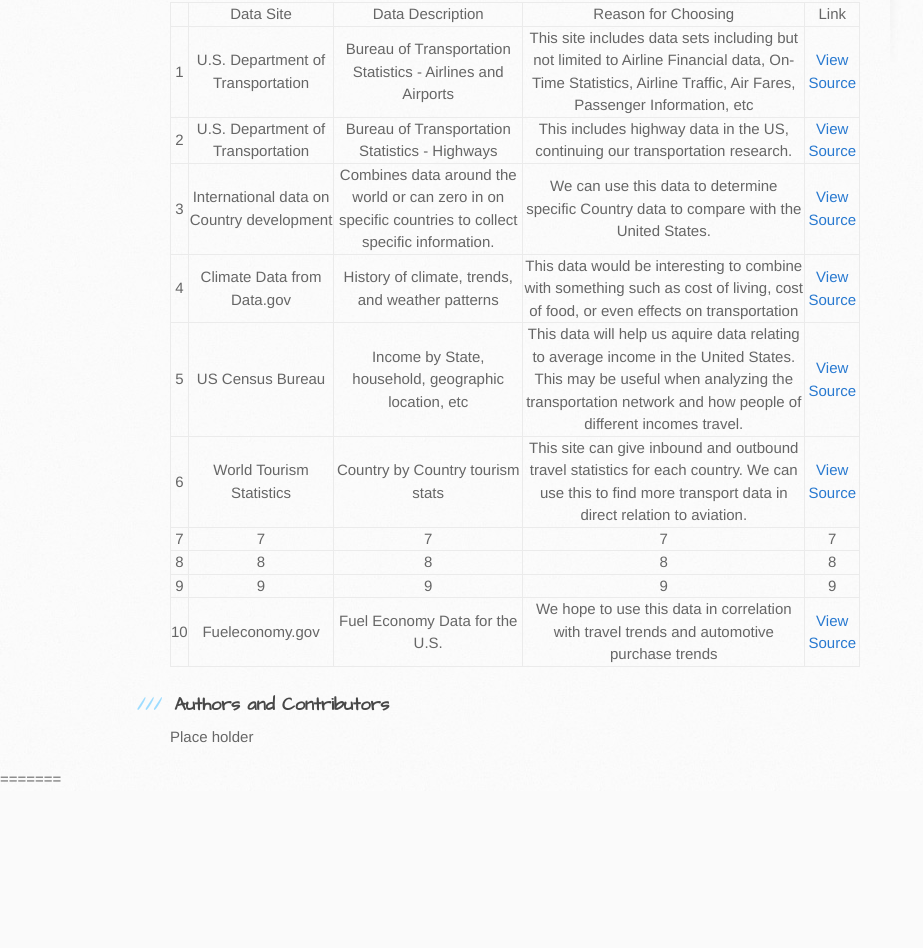
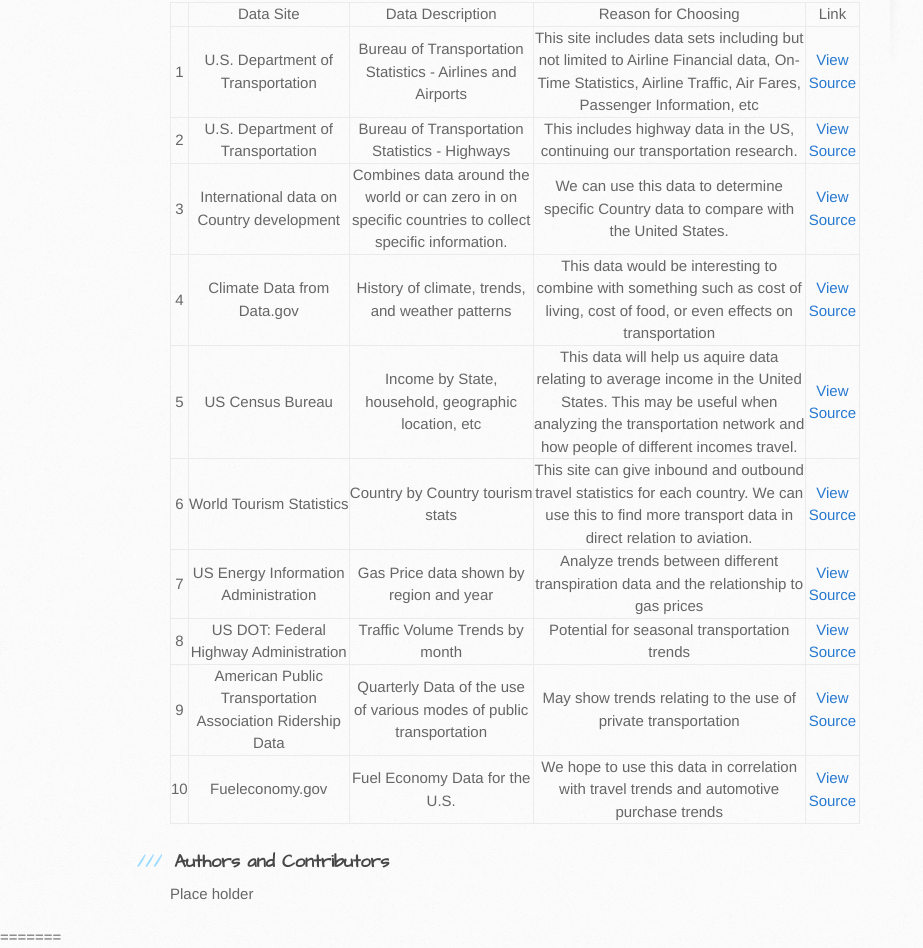
Before and after one commit to jnahley/RJVisual.github.io, a plain HTML site: page index.html in a window 1280 px wide. Shown: the part 735-1683 px from the top of the page, without its empty margins (0-923 px from the left). Before the commit the page ends 1526 px from the top, so only its background shows below. Drawn offline with Linux system fonts and the light colour scheme.

Commit message:
Filled Sources Table

```diff
--- a/index.html
+++ b/index.html
@@ -98,24 +98,24 @@
     </tr>
             <tr>
         <td>7</td>
-        <td>7</td>
-        <td>7</td>
-        <td>7</td>
-        <td>7</td>
+        <td>US Energy Information Administration</td>
+        <td>Gas Price data shown by region and year</td>
+        <td>Analyze trends between different transpiration data and the relationship to gas prices</td>
+        <td><a href="http://www.eia.gov/petroleum/gasdiesel/">View Source</a></td>
     </tr>
             <tr>
         <td>8</td>
-        <td>8</td>
-        <td>8</td>
-        <td>8</td>
-        <td>8</td>
+        <td>US DOT: Federal Highway Administration</td>
+        <td>Traffic Volume Trends by month </td>
+        <td>Potential for seasonal transportation trends</td>
+        <td><a href="http://www.fhwa.dot.gov/policyinformation/travel_monitoring/tvt.cfm">View Source</a></td>
     </tr>
             <tr>
         <td>9</td>
-        <td>9</td>
-        <td>9</td>
-        <td>9</td>
-        <td>9</td>
+        <td>American Public Transportation Association Ridership Data</td>
+        <td>Quarterly Data of the use of various modes of public transportation</td>
+        <td>May show trends relating to the use of private transportation</td>
+        <td><a href="http://www.apta.com/resources/statistics/Pages/ridershipreport.aspx">View Source</a></td>
     </tr>
             <tr>
         <td>10</td>
```
